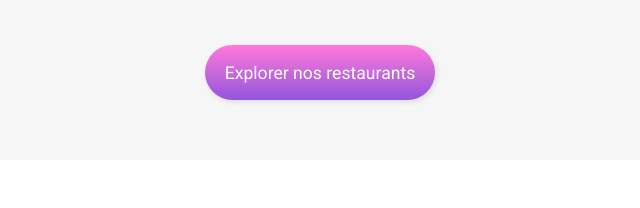
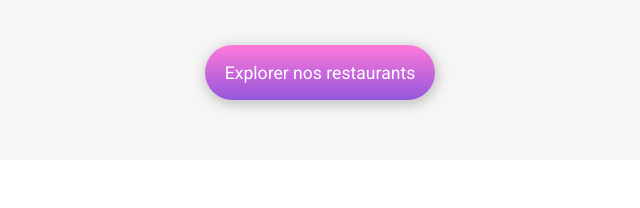
Before and after one commit to Aegidios/Aegidios.github.io, a website: page index.html in a window 1280 px wide. Shown: the part 262-470 px from the top of the page, 320-960 px from the left. Drawn offline with nearby package versions, Linux system fonts and the light colour scheme; files that its build step writes are made by us from their sources; a web font is replaced by a local one.

Commit message:
OpenClassRooms Projet 3 Version Finale après modification du Box Shadow des boutons

```diff
--- a/sass/Utils/_mixins.scss
+++ b/sass/Utils/_mixins.scss
@@ -11,9 +11,9 @@
     color: white;
     font-size: 1.1rem;
     background-image: linear-gradient(to bottom, $colour-secondary 0%, $colour-primary 100%);
-    box-shadow: 2px 2px 5px 0px rgb(168 168 168 / 30%);
-    -webkit-box-shadow: 2px 2px 5px 0px rgb(168 168 168 / 30%);
-    -moz-box-shadow: 2px 2px 5px 0px rgba(168,168,168,0.3);
+    -webkit-box-shadow: 1px 3px 12px 2px rgba(84,84,84,0.3);
+    -moz-box-shadow: 1px 3px 12px 2px rgba(84,84,84,0.3);
+    box-shadow: 1px 3px 12px 2px rgba(84,84,84,0.3);
 }
 
 @mixin stepper__card{
```
